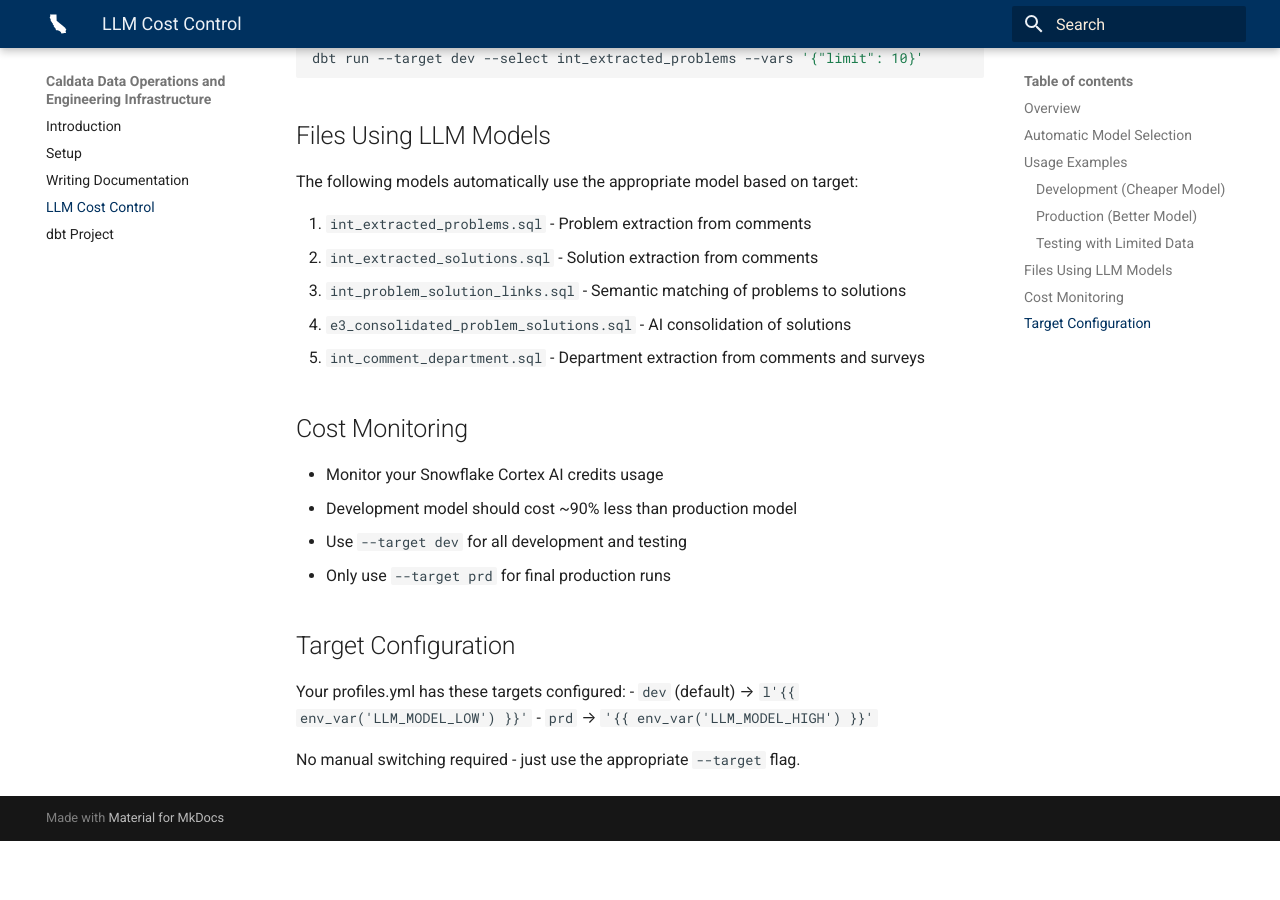
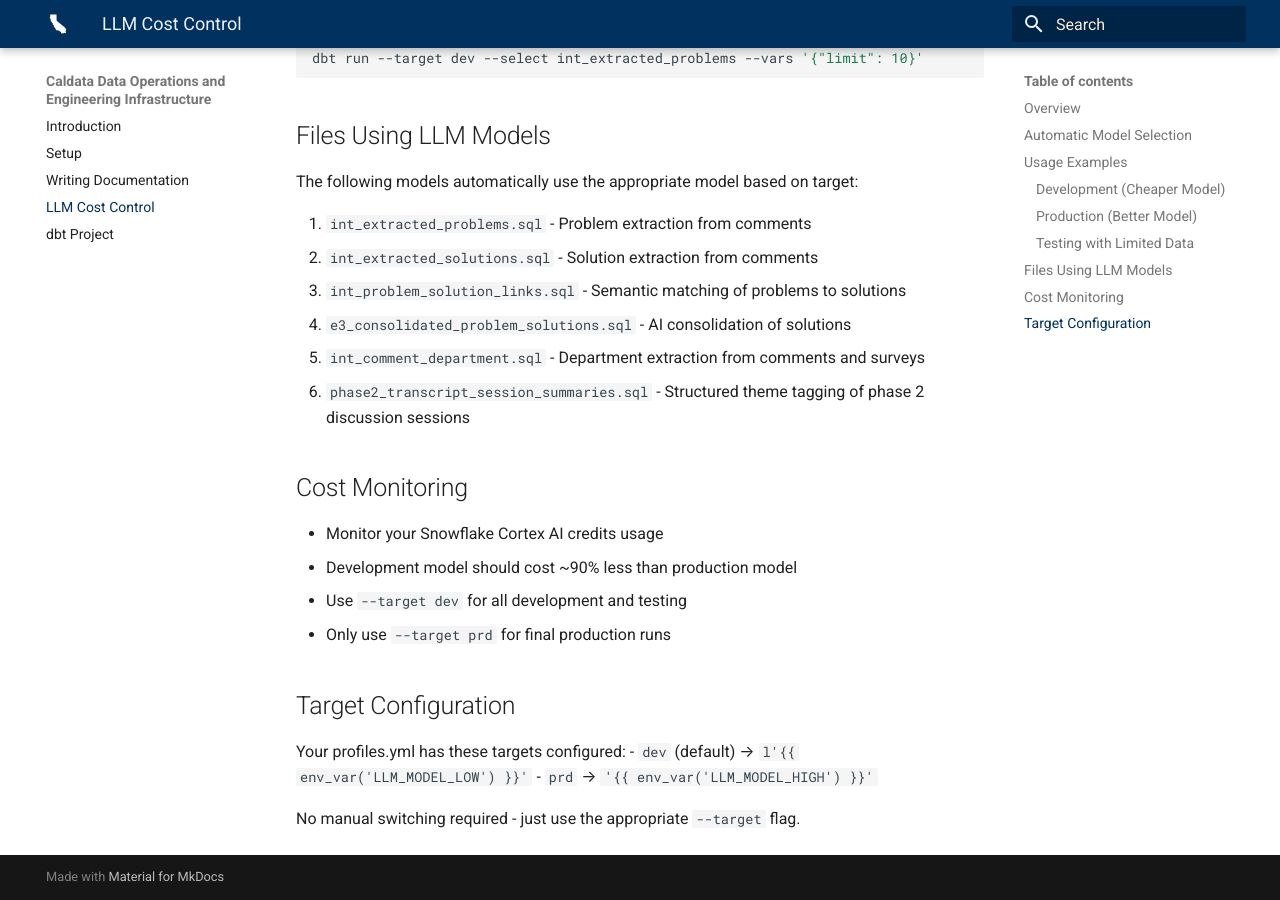
Before and after one commit to cagov/caldata-engaged-california, an MkDocs documentation site: the page built from docs/llm-cost-control.md, in a window 1280 px wide and 900 px high, scrolled down 1183 px. Built offline with MkDocs 1.6.1 and Material for MkDocs 9.7.7, drawn with Linux system fonts in a browser that asks for light colours; before the commit the page ends 2024 px from its top, so only the background shows below that.

Commit message:
Add phase 2 model to cost control doc

```diff
--- a/docs/llm-cost-control.md
+++ b/docs/llm-cost-control.md
@@ -49,6 +49,7 @@ The following models automatically use the appropriate model based on target:
 3. `int_problem_solution_links.sql` - Semantic matching of problems to solutions
 4. `e3_consolidated_problem_solutions.sql` - AI consolidation of solutions
 5. `int_comment_department.sql` - Department extraction from comments and surveys
+6. `phase2_transcript_session_summaries.sql` - Structured theme tagging of phase 2 discussion sessions
 
 ## Cost Monitoring
 - Monitor your Snowflake Cortex AI credits usage
```
